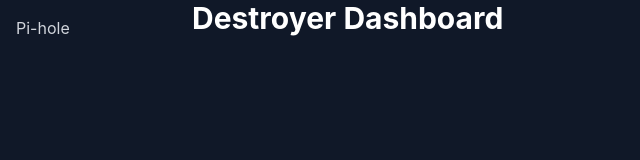
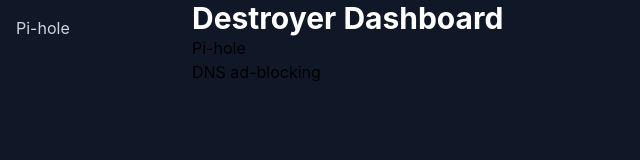
Before and after one commit to dzon2000/labdash, a Next.js app: page / in a window 1280 px wide. Shown: the top 160 px of the page, without its empty margins (0-640 px from the left). Built offline with nearby package versions, Linux system fonts and the light colour scheme.

Commit message:
Adding components

```diff
--- /dev/null
+++ b/app/components/ServiceCard.js
@@ -0,0 +1,12 @@
+import Link from 'next/link';
+
+export default function ServiceCard({ service }) {
+  return (
+    <Link href={service.href}>
+      <div className="...">
+        <h2>{service.name}</h2>
+        <p>{service.description}</p>
+      </div>
+    </Link>
+  );
+}
--- a/app/page.js
+++ b/app/page.js
@@ -1,9 +1,18 @@
+import ServiceCard from "./components/ServiceCard";
+
+const services = [
+  { name: 'Pi-hole', href: '/pihole', description: 'DNS ad-blocking' },
+  // ...
+];
+
 export default function HomePage() {
   return (
     <main>
       <h1 className="text-3xl font-bold text-white">Destroyer Dashboard</h1>
       <section>
-        {/* service cards will go here */}
+        {services.map((service) => (
+          <ServiceCard key={service.name} service={service} />
+        ))}
       </section>
     </main>
   );
```
